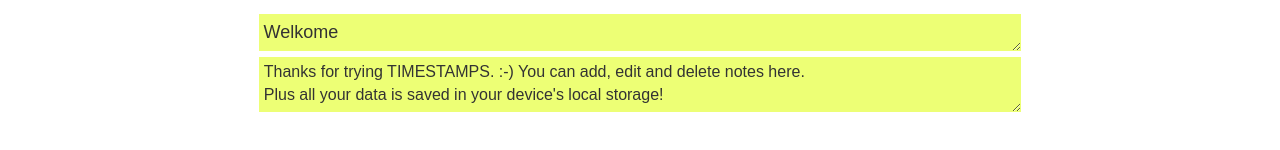
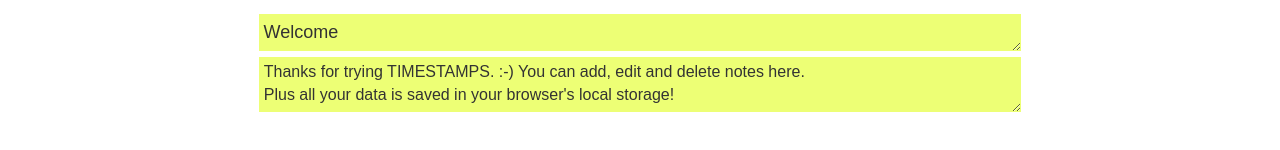
Before and after one commit to vguenoff/timestamps, a React (Create React App) app: page / in a window 1280 px wide. Shown: the part 326-476 px from the top of the page. Built offline with nearby package versions, Linux system fonts and the light colour scheme; what react-confirm would draw is missing.

Commit message:
welcome note edit

```diff
--- a/src/components/sampleNote.js
+++ b/src/components/sampleNote.js
@@ -1,7 +1,7 @@
 module.exports = {
   note1: {
     timestamp: Date(),
-    title: 'Welkome',
-    content: 'Thanks for trying TIMESTAMPS. :-) You can add, edit and delete notes here. \nPlus all your data is saved in your device\'s local storage!',
+    title: 'Welcome',
+    content: 'Thanks for trying TIMESTAMPS. :-) You can add, edit and delete notes here. \nPlus all your data is saved in your browser\'s local storage!',
   }
 };
```
